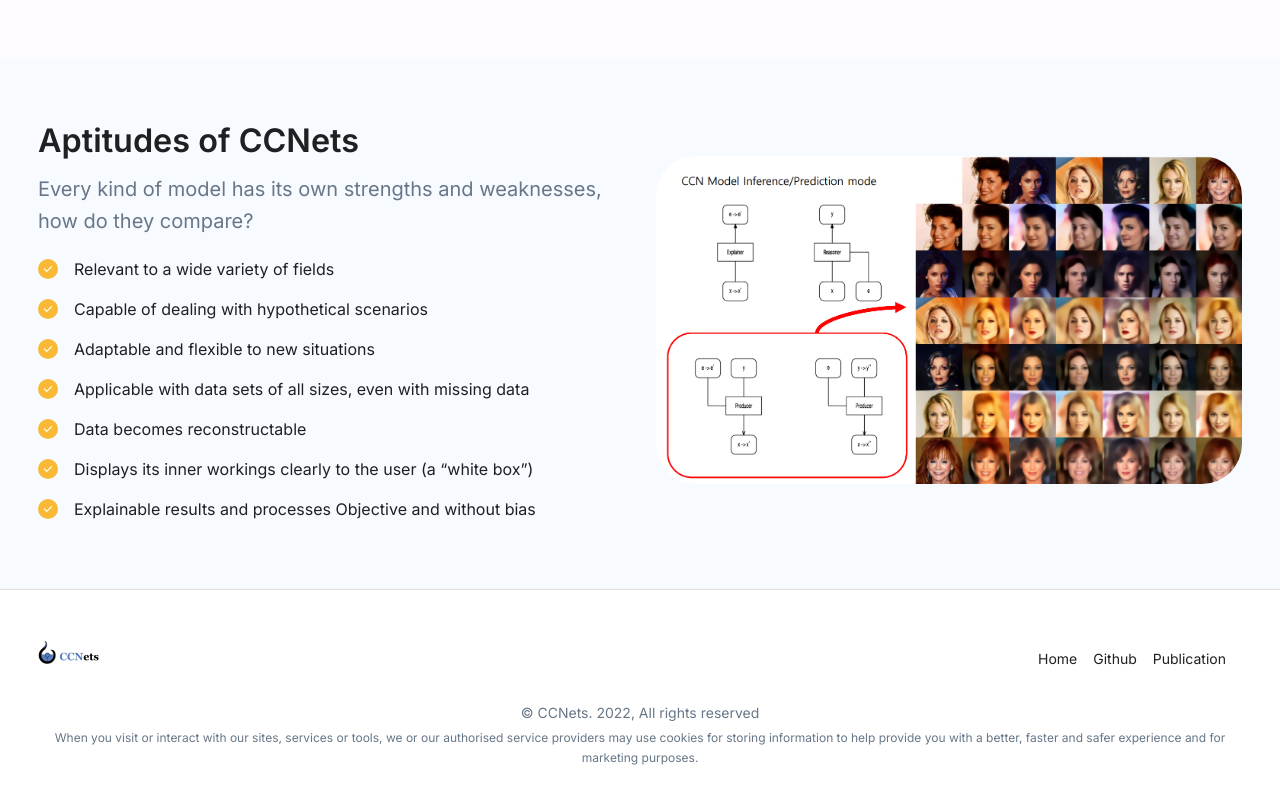
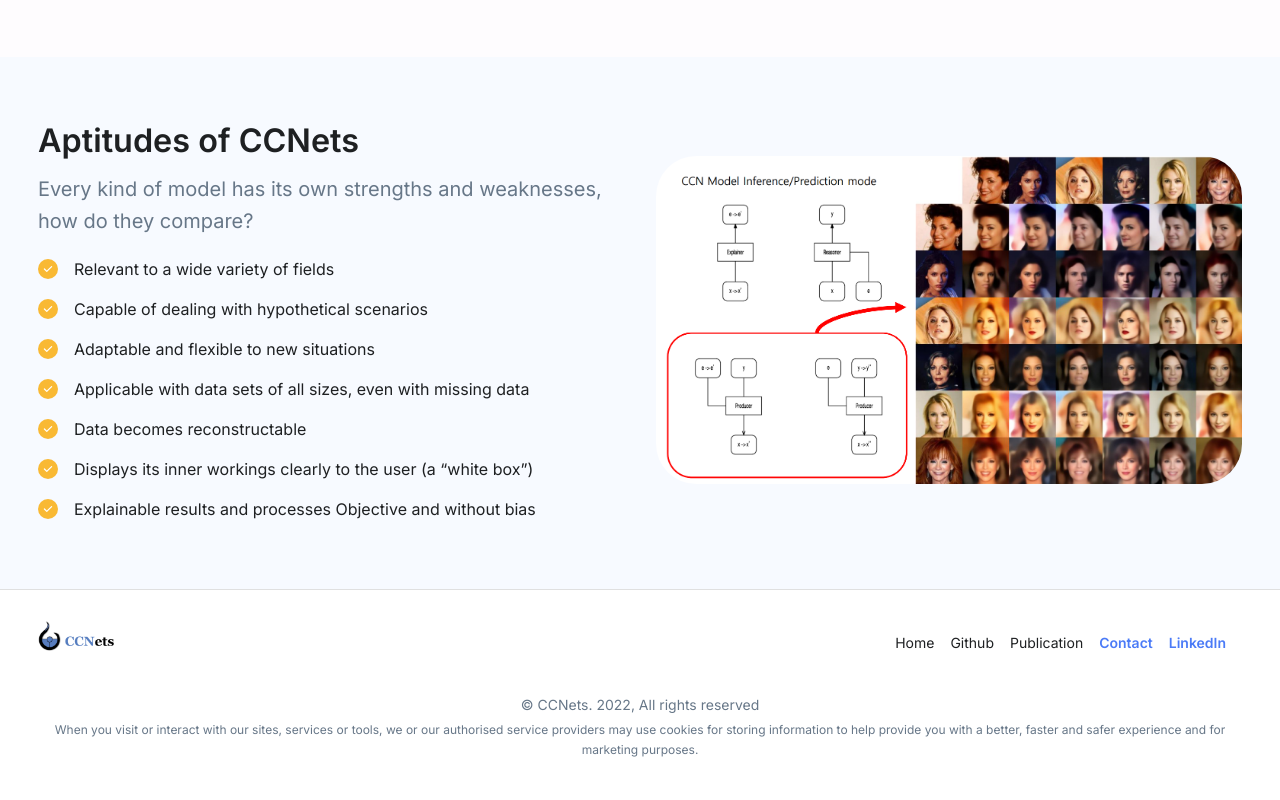
Before and after one commit to ccnets-org/ccnets-web, a React (Create React App) app: page / in a window 1280 px wide. Shown: the part 2974-3774 px from the top of the page. After the commit the page ends 3742 px from the top, so only its background shows below. Built offline with nearby package versions, Linux system fonts and the light colour scheme.

Commit message:
Feat: add email and linkedin

```diff
--- a/src/layouts/Main/Main.tsx
+++ b/src/layouts/Main/Main.tsx
@@ -72,7 +72,7 @@
         {children}
         <Divider />
       </main>
-      <Container paddingY={4}>
+      <Container paddingY={1}>
         <Footer />
       </Container>
     </Box>
--- a/src/layouts/Main/components/Footer/Footer.tsx
+++ b/src/layouts/Main/components/Footer/Footer.tsx
@@ -1,15 +1,10 @@
 import React from 'react';
 import Grid from '@mui/material/Grid';
 import Box from '@mui/material/Box';
-import Button from '@mui/material/Button';
 import Link from '@mui/material/Link';
 import Typography from '@mui/material/Typography';
-import { useTheme } from '@mui/material/styles';
 
 const Footer = (): JSX.Element => {
-  const theme = useTheme();
-  const { mode } = theme.palette;
-
   return (
     <Grid container spacing={2}>
       <Grid item xs={12}>
@@ -31,7 +26,7 @@
               component={'img'}
               src={'favicon/favicon_name.png'}
               height={1}
-              width={0.8}
+              width={1}
             />
           </Box>
           <Box
@@ -73,6 +68,30 @@
                 Publication
               </Link>
             </Box>
+            <Box marginTop={1} marginRight={2}>
+              <Link
+                underline="none"
+                component="a"
+                href="mailto:jisuhong@ccnets.org"
+                color="#4B7BF7"
+                fontWeight={'bold'}
+                variant={'subtitle2'}
+              >
+                Contact
+              </Link>
+            </Box>
+            <Box marginTop={1} marginRight={2}>
+              <Link
+                underline="none"
+                component="a"
+                href="https://www.linkedin.com/company/ccnets/"
+                color="#4B7BF7"
+                fontWeight={'bold'}
+                variant={'subtitle2'}
+              >
+                LinkedIn
+              </Link>
+            </Box>
           </Box>
         </Box>
       </Grid>
```
